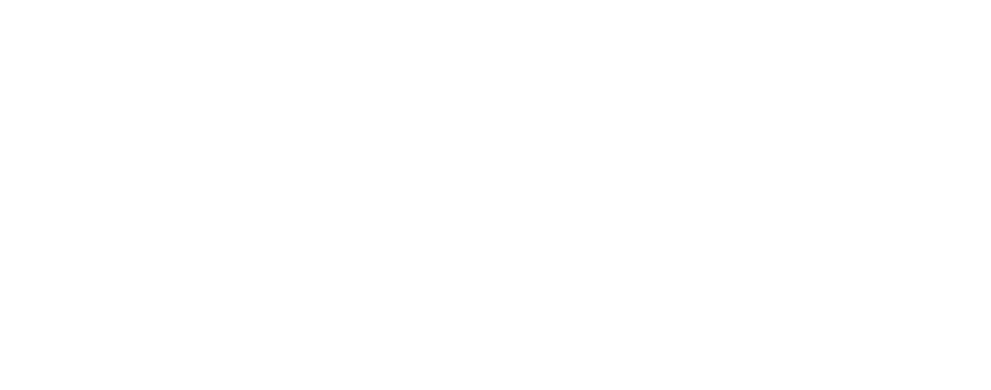
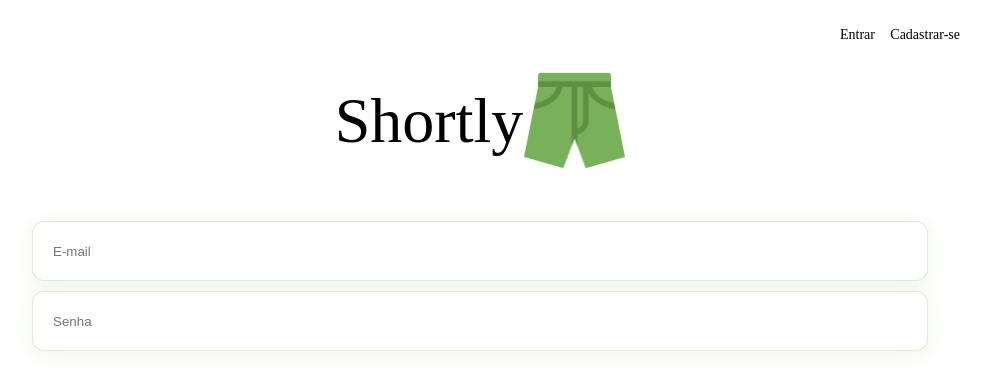
Before and after one commit to emilynakano/projeto-front-shortly, a React (Create React App) app: page /sign-in in a window 1280 px wide. Before the commit this address had no page. Shown: the top 390 px of the page, without its empty margins (160-1151 px from the left). Built offline with nearby package versions, Linux system fonts and the light colour scheme.

Commit message:
sign-in layout

```diff
--- a/src/App.js
+++ b/src/App.js
@@ -2,6 +2,7 @@
 
 import Ranking from './pages/Ranking/index.js';
 import SignUp from './pages/SignUp/index.js';
+import SignIn from './pages/SignIn/index.js'
 
 import GlobalStyles from './themes/globalStyles.js';
 export default function App () {
@@ -11,6 +12,7 @@
             <Routes>
                 <Route path='/' element={<Ranking />} />
                 <Route path='/sign-up' element={<SignUp />} />
+                <Route path='/sign-in' element={<SignIn />} />
             </Routes>
         </BrowserRouter>
     )
--- /dev/null
+++ b/src/pages/SignIn/index.js
@@ -0,0 +1,23 @@
+import HeaderDisconnected from "../../components/HeaderDisconnected.js"
+import Logo from "../../components/Logo.js"
+import { Container } from "../SignUp/style.js"
+
+import { useState } from "react"
+export default function SignIn() {
+    const [user, setUser] = useState({
+        email: '',
+        password: ''
+    })
+    return (
+        <>
+        <HeaderDisconnected />
+        <Container>
+            <Logo />
+            <form>
+                <input type="email" placeholder="E-mail" name="email" value={user.email} />
+                <input type="password" placeholder="Senha" name="senha" value={user.password}/>
+            </form>
+        </Container>
+        </>
+    )
+}
--- a/src/pages/SignUp/index.js
+++ b/src/pages/SignUp/index.js
@@ -5,13 +5,16 @@
 
 import { useState } from "react";
 export default function SignUp() {
+
     const [user, setUser] = useState({
         name: '',
         email: '',
         password: '',
         confirmPassword: ''
     })
-    console.log(user)
+    async function HandleSubmit (e) {
+        e.preventDefault()
+    }
     function ChangeInput(e) {
         setUser({...user, [e.target.name]: e.target.value})
     }
@@ -23,32 +26,32 @@
                 <form>
                     <input
                         type="text"
-                        placeholder="nome"
+                        placeholder="Nome"
                         name="name"
                         value={user.name}
                         onChange={ChangeInput}
                     />
                     <input
                         type="email"
-                        placeholder="email"
+                        placeholder="E-mail"
                         name="email"
                         value={user.email}
                         onChange={ChangeInput}
                     />
                     <input
                         type="password"
-                        placeholder="senha"
+                        placeholder="Senha"
                         name="password"
                         value={user.password}
                         onChange={ChangeInput}
                     />
                     <input
                         type="password"
-                        placeholder="confirme a senha"
+                        placeholder="Confirme a senha"
                         name="confirmPassword"
                         value={user.confirmPassword} onChange={ChangeInput}
                     />
-                    <button>
+                    <button onClick={HandleSubmit} type={'submit'}>
                         <span>Criar Conta</span>
                     </button>
                 </form>
```
